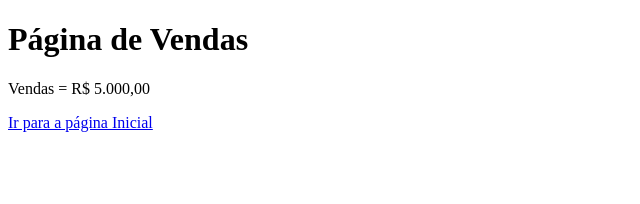
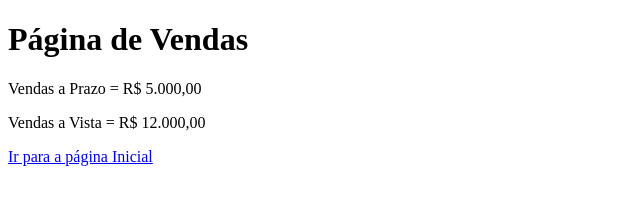
Before and after one commit to vagney/aula-github-acene, a plain HTML site: page Vendas.html in a window 1280 px wide. Shown: the whole page, without its empty margins (0-640 px from the left). Drawn offline with Linux system fonts and the light colour scheme.

Commit message:
Separação das Vendas

```diff
--- a/Vendas.html
+++ b/Vendas.html
@@ -7,7 +7,8 @@
 </head>
 <body>
     <h1>Página de Vendas</h1>
-    <p>Vendas = R$ 5.000,00</p>
+    <p>Vendas a Prazo = R$ 5.000,00</p>
+    <p>Vendas a Vista = R$ 12.000,00</p>
     <a href="index.html">Ir para a página Inicial</a>
 </body>
 </html>
```
